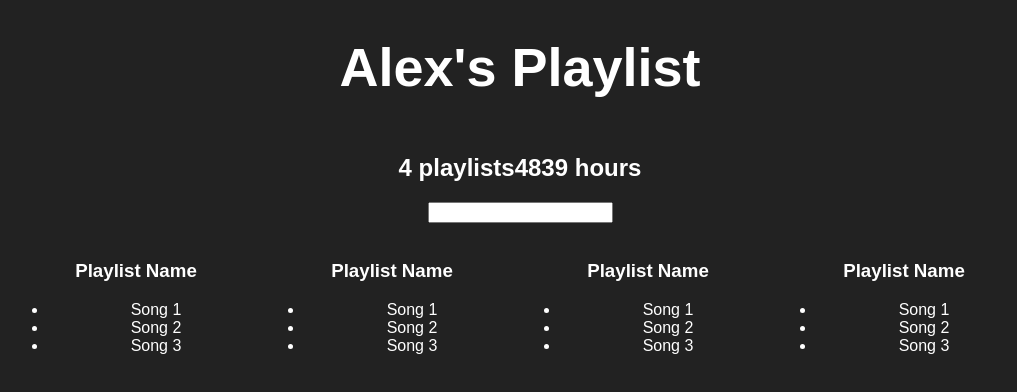
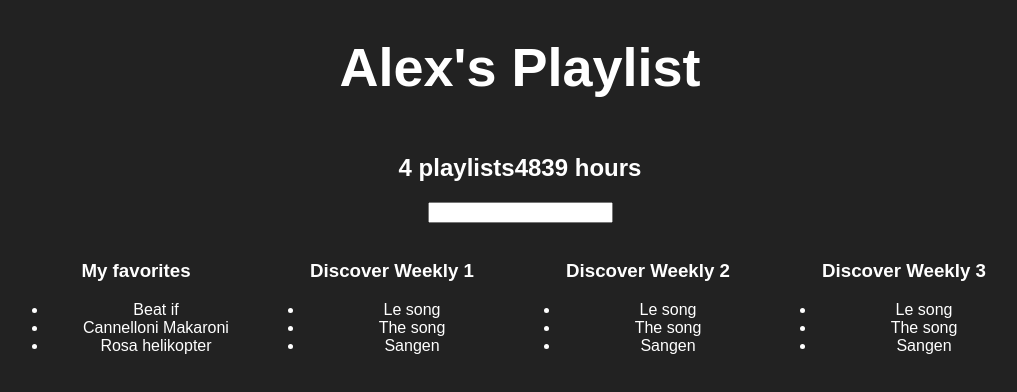
Before and after one commit to alexvs81/spotify-jukebox, a React (Create React App) app: page / in a window 1280 px wide. Shown: the top 392 px of the page, without its empty margins (120-1137 px from the left). Built offline with nearby package versions, Linux system fonts and the light colour scheme.

Commit message:
Creatign the playlist component, and adding the fakedata to it

```diff
--- a/src/App.js
+++ b/src/App.js
@@ -122,14 +122,15 @@
 
 class Playlist extends Component {
   render() {
+    let playlist = this.props.playlist
     return (
       <div style={{...defaultStyle, width: '20%', display: 'inline-block'}}>
         <img src="" alt="" />
-        <h3>Playlist Name</h3>
+        <h3>{playlist.name}</h3>
         <ul>
-        <li>Song 1</li>
-        <li>Song 2</li>
-        <li>Song 3</li>
+        {playlist.songs.map(song =>
+          <li>{song.name}</li>
+        )}
         </ul>
       </div>
     );
@@ -155,10 +156,11 @@
         <PlaylistCounter playlists={this.state.serverData.user.playlists} />
         <HoursCounter playlists={this.state.serverData.user.playlists} />
         <Filter />
-        <Playlist />
-        <Playlist />
-        <Playlist />
-        <Playlist />
+        {
+          this.state.serverData.user.playlists.map(playlist =>
+            <Playlist playlist={playlist} />
+          )
+        }
       </div> : 'Loading...'
       }
       </div>
```
